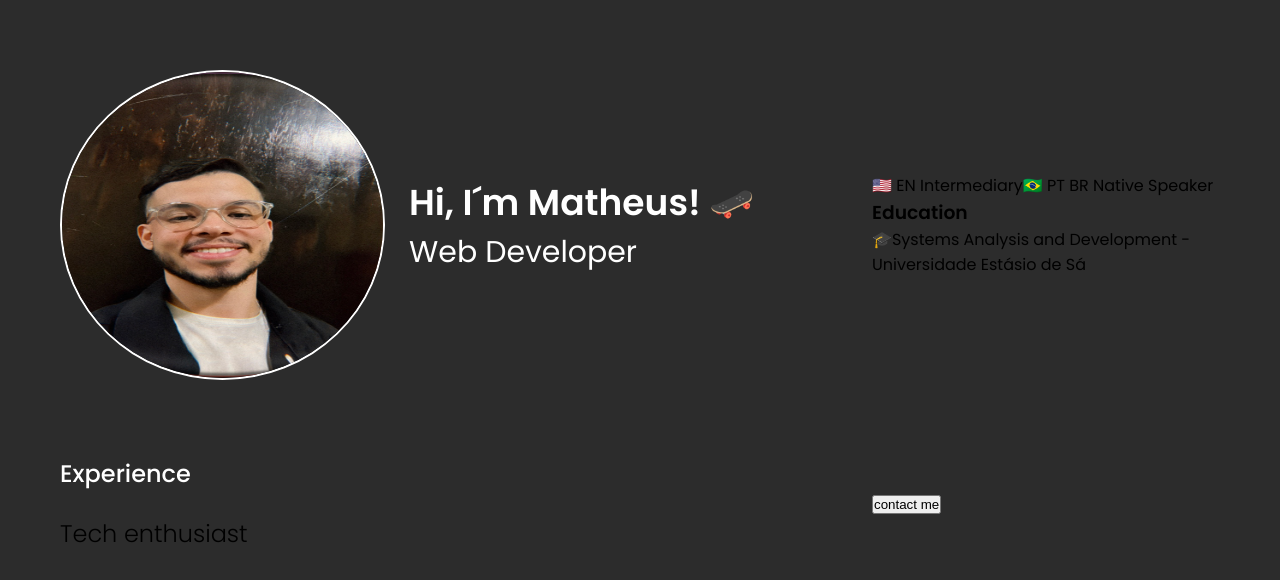
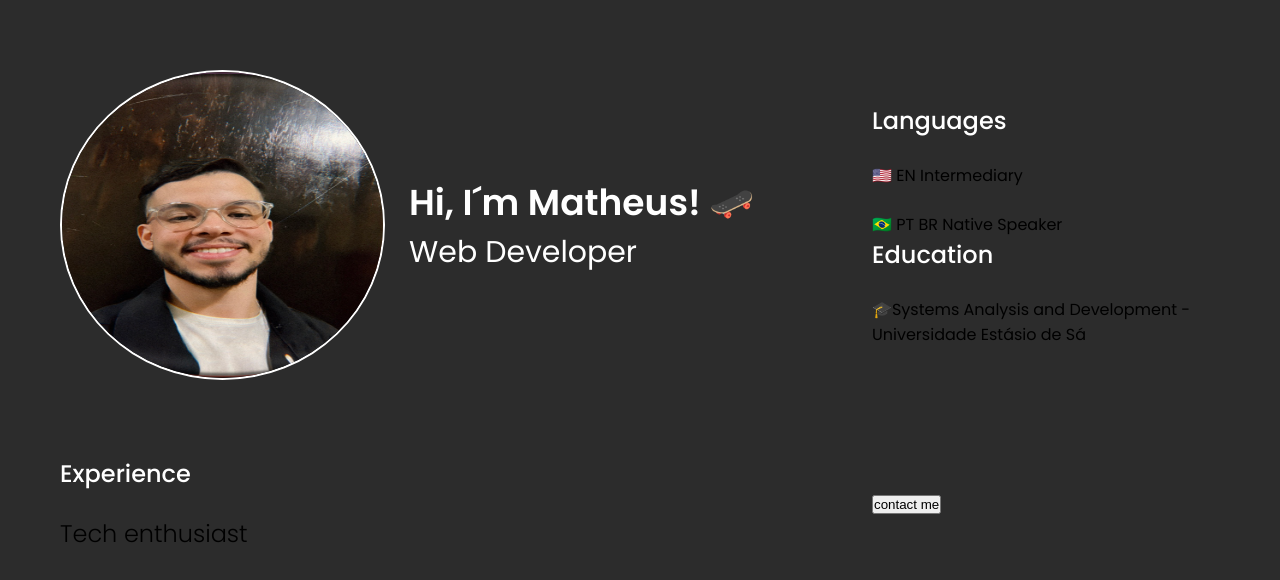
Before and after one commit to mtlouzada/my-portfolio, a Next.js app: page / in a window 1280 px wide. Shown: the top 580 px of the page. Built offline with nearby package versions, Linux system fonts and the light colour scheme.

Commit message:
feat: use sectionTitle on information

```diff
--- a/src/app/components/information/information.scss
+++ b/src/app/components/information/information.scss
@@ -1,7 +1,8 @@
-.information {
+.infos {
     display: flex;
     flex-direction: column;
-    align-items: center;
+    align-items: flex-start;
+    width: 100%;
 
     .languages-info {
         display: flex;
--- a/src/app/components/information/information.tsx
+++ b/src/app/components/information/information.tsx
@@ -1,13 +1,18 @@
+import { SectionTitle } from "../sectionTitle/sectionTitle";
 import "./information.scss";
 
 export function Information() {
     return (
         <div className="infos">
-            <span>🇺🇸 EN Intermediary</span>
-            <span>🇧🇷 PT BR Native Speaker</span>
 
+            <SectionTitle text="Languages"/>
+            <div className="languages-info">
+                <span>🇺🇸 EN Intermediary</span>
+                <span>🇧🇷 PT BR Native Speaker</span>
+            </div>
+
+            <SectionTitle text="Education"/>
             <div className="educational-info">
-                <h3>Education</h3>
                 <span>🎓</span>
                 <span>Systems Analysis and Development - Universidade Estásio de Sá</span>
             </div>
```
